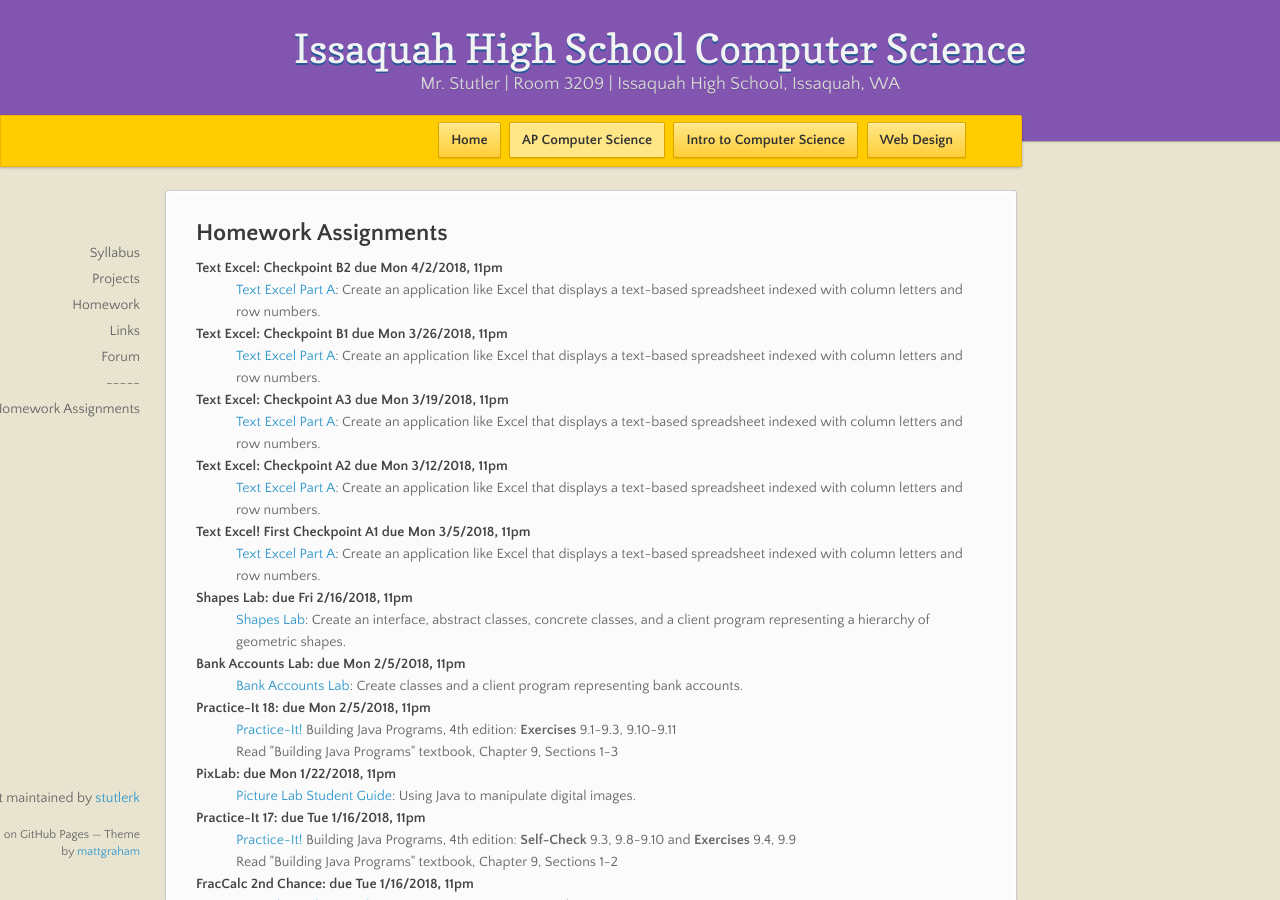
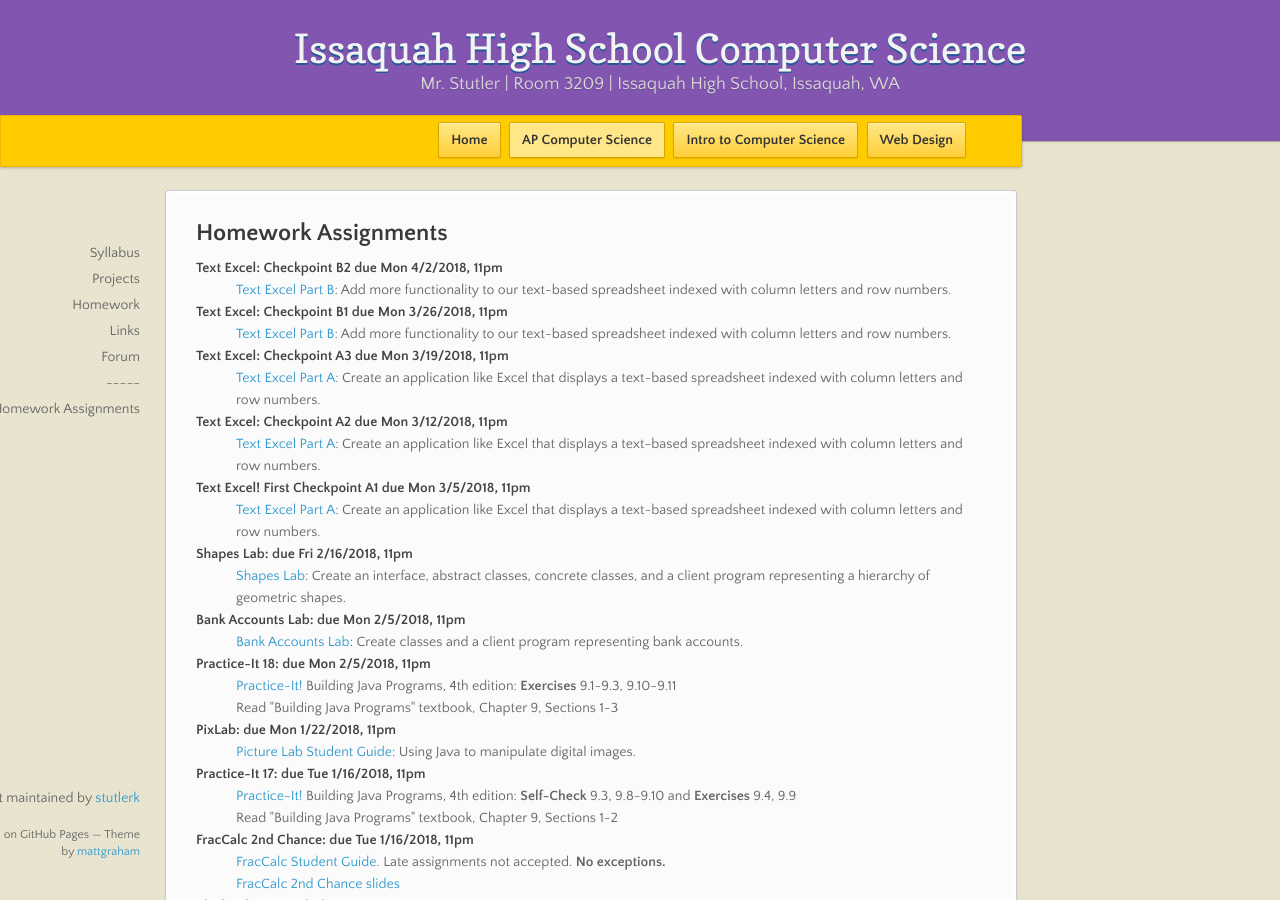
Before and after one commit to stutlerk/ihs-website, a Jekyll site: the page built from _apcs/homework.html, in a window 1280 px wide and 900 px high. Built offline with Jekyll 4.4.1, drawn with Linux system fonts in a browser that asks for light colours; nearby versions of some CDN libraries.

Commit message:
Update homework.html

```diff
--- a/_apcs/homework.html
+++ b/_apcs/homework.html
@@ -7,10 +7,10 @@ layout: course
 <h2>Homework Assignments</h2>
   <dl>
     <dt>Text Excel: Checkpoint B2 due Mon 4/2/2018, 11pm</dt>
-    <dd><a href="https://issaquahwednet-my.sharepoint.com/:w:/g/personal/stutlerk_issaquah_wednet_edu/EZaU1t0SdSBHrDj7HSotzLcBegRu4FlnqsIqR1-It_IHgg?e=AVdF7t" target="_blank">Text Excel Part A</a>: Create an application like Excel that displays a text-based spreadsheet indexed with column letters and row numbers.</dd>
+    <dd><a href="https://issaquahwednet-my.sharepoint.com/:w:/g/personal/stutlerk_issaquah_wednet_edu/EZaU1t0SdSBHrDj7HSotzLcBegRu4FlnqsIqR1-It_IHgg?e=AVdF7t" target="_blank">Text Excel Part B</a>: Add more functionality to our text-based spreadsheet indexed with column letters and row numbers.</dd>
 
     <dt>Text Excel: Checkpoint B1 due Mon 3/26/2018, 11pm</dt>
-    <dd><a href="https://issaquahwednet-my.sharepoint.com/:w:/g/personal/stutlerk_issaquah_wednet_edu/EZaU1t0SdSBHrDj7HSotzLcBegRu4FlnqsIqR1-It_IHgg?e=AVdF7t" target="_blank">Text Excel Part A</a>: Create an application like Excel that displays a text-based spreadsheet indexed with column letters and row numbers.</dd>
+    <dd><a href="https://issaquahwednet-my.sharepoint.com/:w:/g/personal/stutlerk_issaquah_wednet_edu/EZaU1t0SdSBHrDj7HSotzLcBegRu4FlnqsIqR1-It_IHgg?e=AVdF7t" target="_blank">Text Excel Part B</a>: Add more functionality to our text-based spreadsheet indexed with column letters and row numbers.</dd>
 
     <dt>Text Excel: Checkpoint A3 due Mon 3/19/2018, 11pm</dt>
     <dd><a href="https://issaquahwednet-my.sharepoint.com/:w:/g/personal/stutlerk_issaquah_wednet_edu/EQOW8BFzHIhIsdvXGP-qKDsBbN7BFa-kUCiMeeq9BZbbwg?e=19BVVd" target="_blank">Text Excel Part A</a>: Create an application like Excel that displays a text-based spreadsheet indexed with column letters and row numbers.</dd>
```
